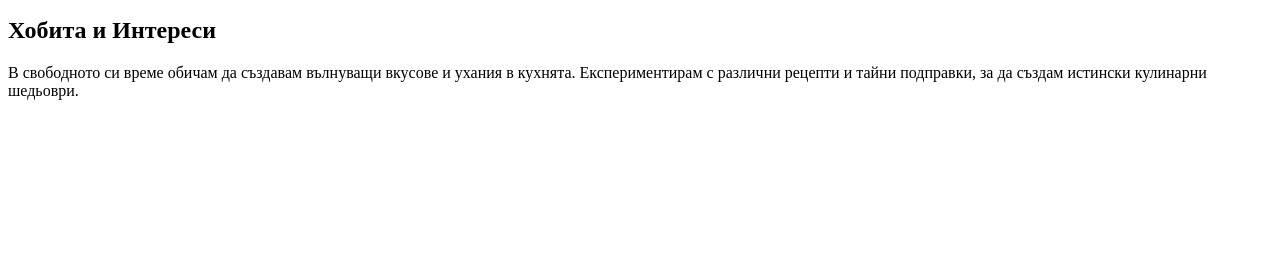
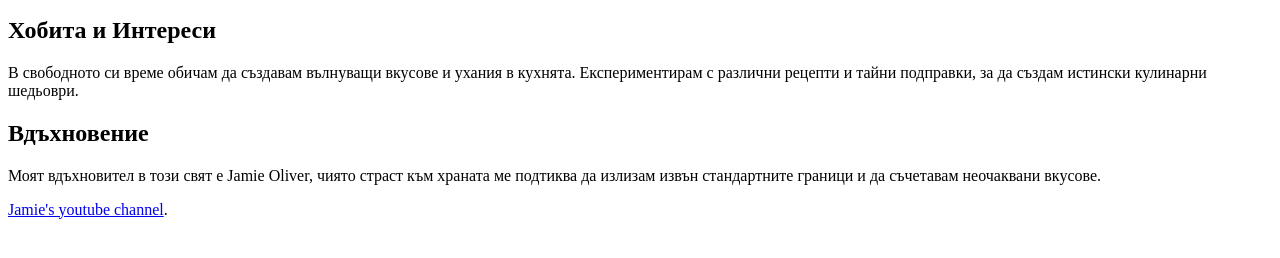
Before and after one commit to vanessa-yaneva/stu2001321030, a plain HTML site: page index.html in a window 1280 px wide. Shown: the part 102-360 px from the top of the page. Drawn offline with Linux system fonts and the light colour scheme.

Commit message:
Update: added information about my inspiration

```diff
--- a/index.html
+++ b/index.html
@@ -12,10 +12,18 @@
         <p>Хей, аз съм Ванеса Янева- content creator и майстор-готвач в света на любителската кулинария! 🍳</p>
     </header>
 
-     <section>
+    <section>
         <h2>Хобита и Интереси</h2>
         <p>В свободното си време обичам да създавам вълнуващи вкусове и ухания в кухнята. Експериментирам с различни рецепти и тайни подправки, за да създам истински кулинарни шедьоври.</p>
     </section>
 
+    <section>
+        <h2>Вдъхновение</h2>
+        <p>Моят вдъхновител в този свят е Jamie Oliver, чиято страст към храната ме подтиква да излизам извън стандартните граници и да съчетавам неочаквани вкусове.</p>
+        <p>
+            <a href="https://www.youtube.com/channel/UCyiLrCmmj_sAro7f9aFoH_Q" target="_blank">Jamie's youtube channel</a>.
+        </p>
+    </section>
+
   </body>
 </html>
```
